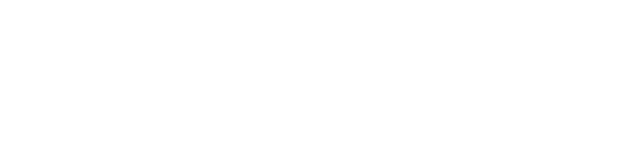
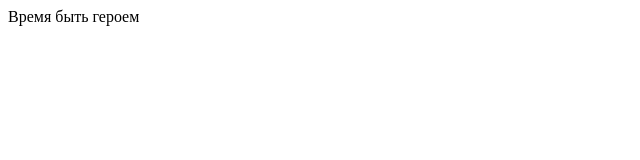
Before and after one commit to kodsurfer/git101, a plain HTML site: page index.html in a window 1280 px wide. Shown: the whole page, without its empty margins (0-640 px from the left). Drawn offline with Linux system fonts and the light colour scheme.

Commit message:
Add hero section

```diff
--- a/index.html
+++ b/index.html
@@ -7,5 +7,7 @@
 </head>
 <body>
 
+    <section class="hero">Время быть героем</section>
+
 </body>
 </html>
```
